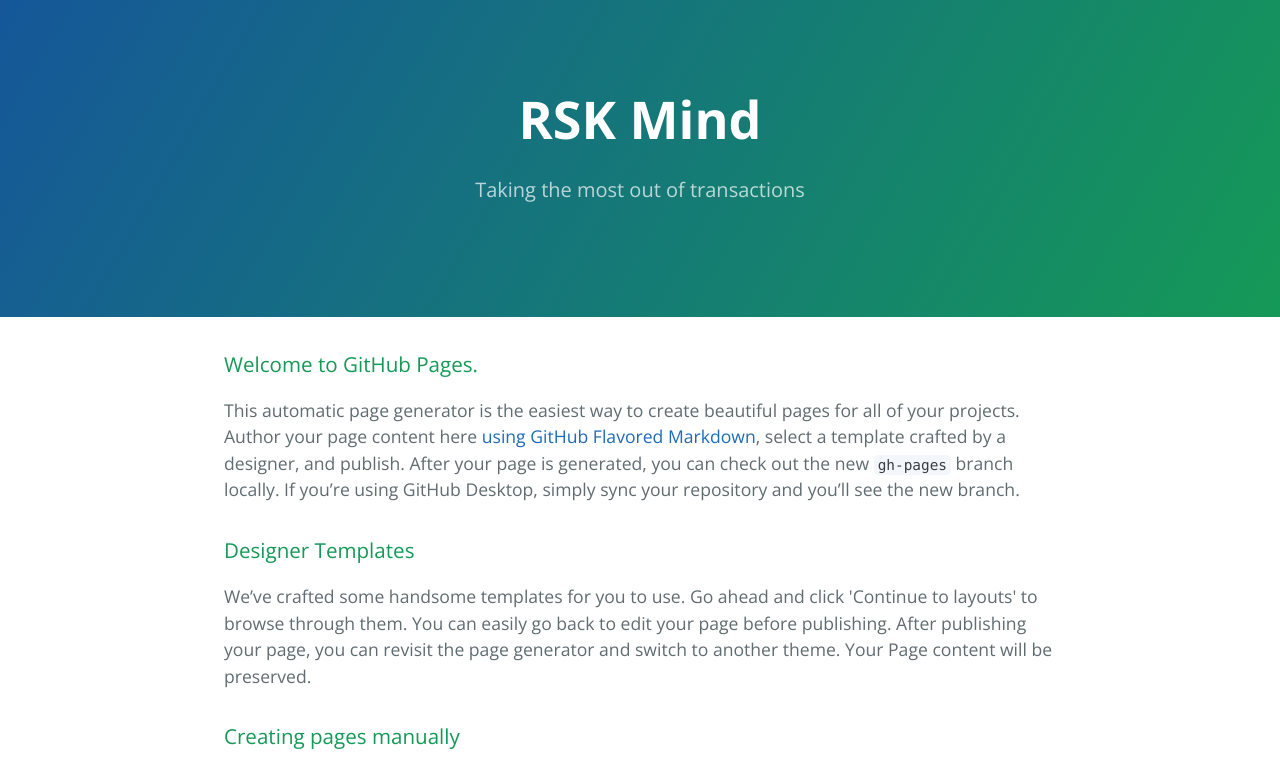
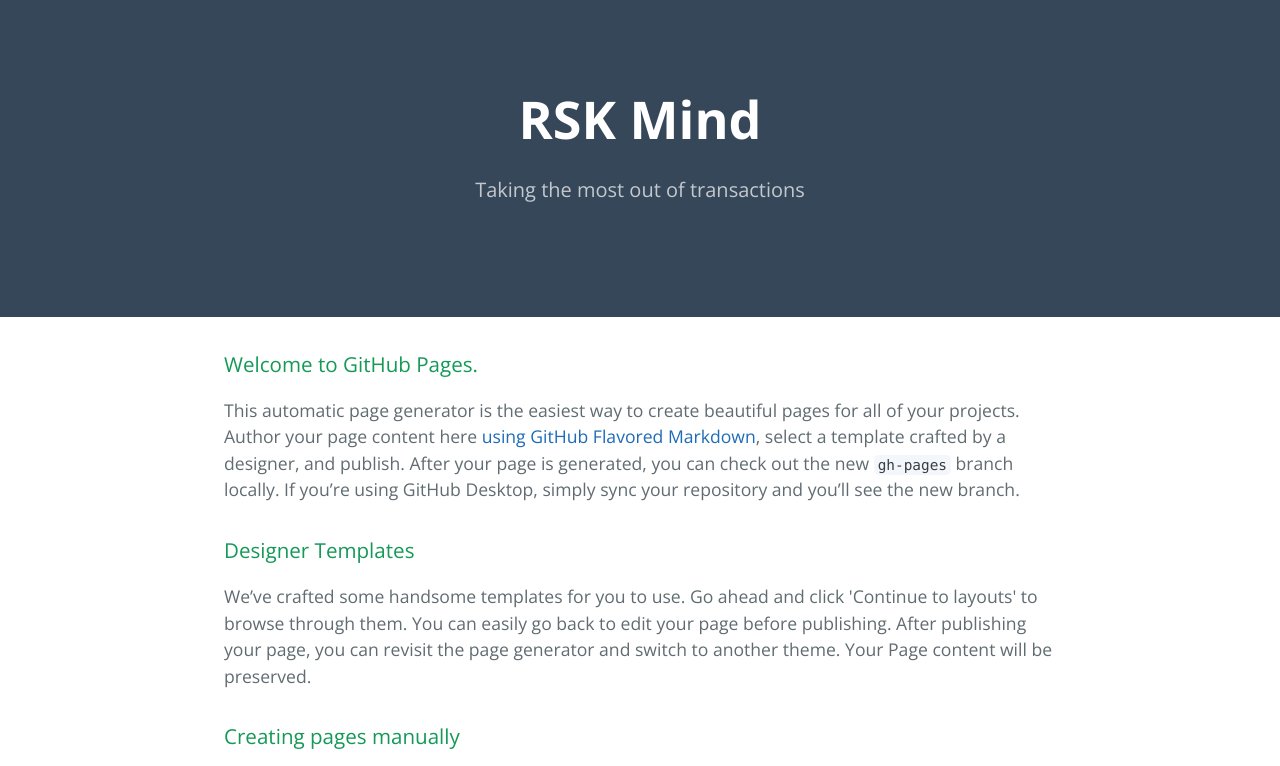
Before and after one commit to rsk-mind/rsk-mind.github.com, a plain HTML site: page index.html in a window 1280 px wide. Shown: the top 766 px of the page. Drawn offline with nearby package versions, Linux system fonts and the light colour scheme.

Commit message:
Update color schema

```diff
--- a/stylesheets/stylesheet.css
+++ b/stylesheets/stylesheet.css
@@ -56,8 +56,9 @@ a {
 .page-header {
   color: #fff;
   text-align: center;
-  background-color: #159957;
-  background-image: linear-gradient(120deg, #155799, #159957); }
+  background-color: #354759;
+  /*background-image: linear-gradient(120deg, #1590f2, #354759); }*/
+}
 
 @media screen and (min-width: 64em) {
   .page-header {
@@ -223,7 +224,7 @@ a {
 .site-footer {
   padding-top: 2rem;
   margin-top: 2rem;
-  border-top: solid 1px #eff0f1; }
+  border-top: solid 1px #eff0f1;}
 
 .site-footer-owner {
   display: block;
```
